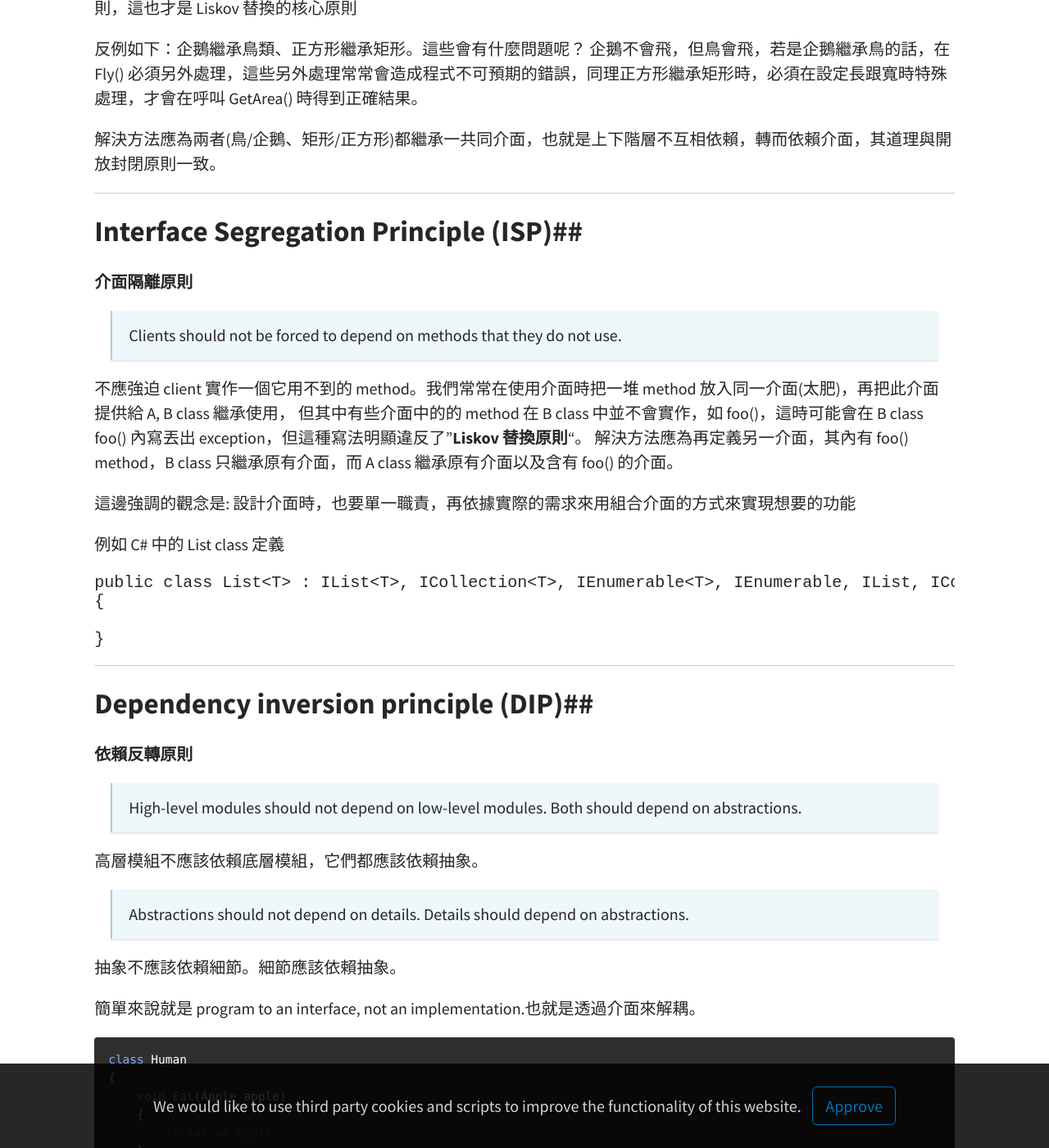
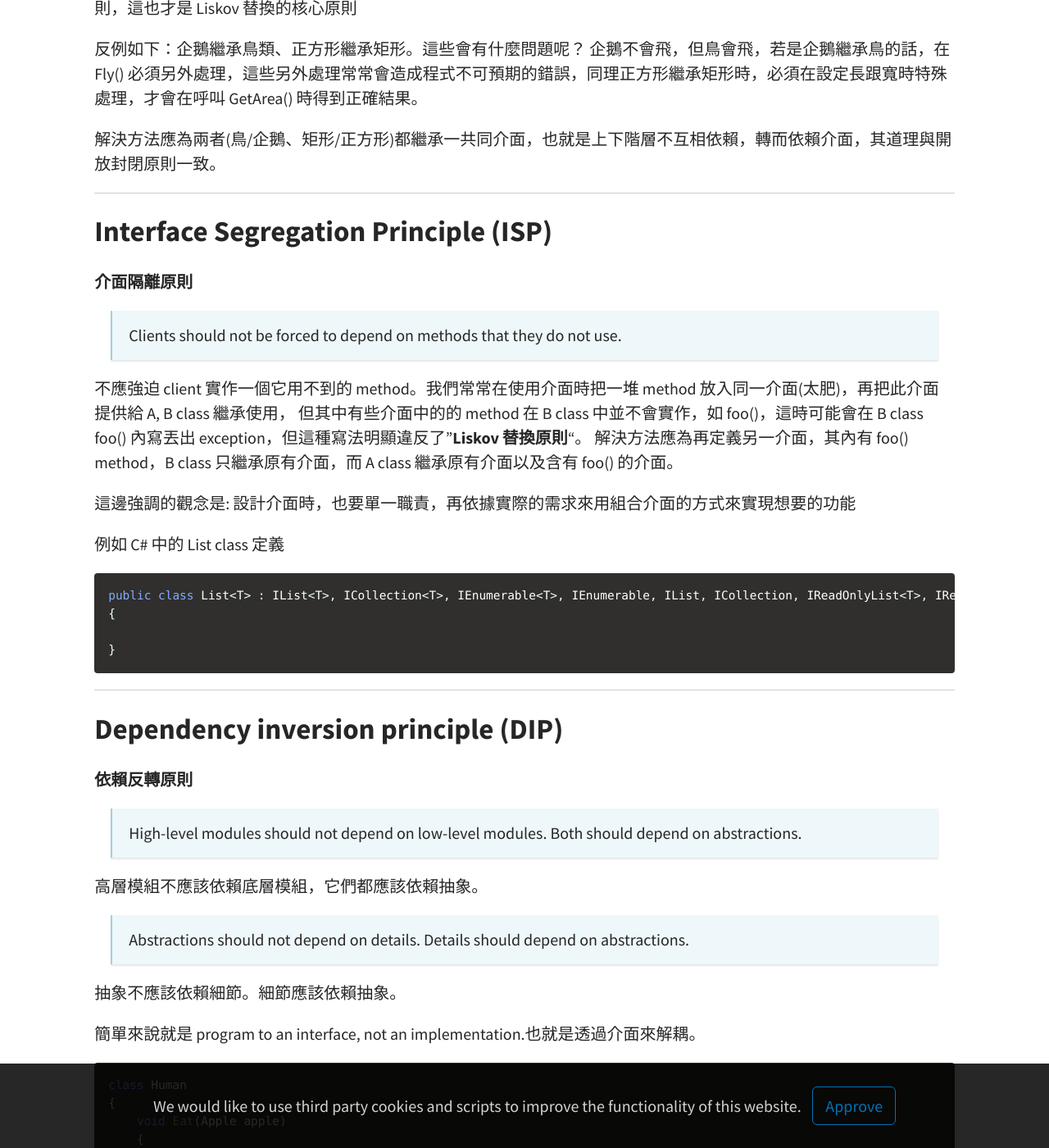
Before and after one commit to Yu-Qiao-Hong/Yu-Qiao-Hong.github.io, a Jekyll site: the page built from _posts/2017-03-12-Design_Principle_SOLID.md, in a window 1280 px wide and 1400 px high, scrolled down 1510 px. Shown: the whole window at 82% size. Built offline with Jekyll 4.4.1, drawn with Linux system fonts in a browser that asks for light colours; some of the changed text lies outside the part shown.

Commit message:
Update 2017-03-12-Design_Principle_SOLID.md

```diff
--- a/_posts/2017-03-12-Design_Principle_SOLID.md
+++ b/_posts/2017-03-12-Design_Principle_SOLID.md
@@ -8,7 +8,7 @@ tags: [Design Pattern]
 
 程式設計上遵循 SOLID 這五項基本原則，可寫出好維護易擴充的程式架構
 
-## Single Responsibility Principle (SRP)##
+## Single Responsibility Principle (SRP)
 
 **單一職責**
 
@@ -20,7 +20,7 @@ tags: [Design Pattern]
 
 ---
 
-## Open Closed Principle (OCP)##
+## Open Closed Principle (OCP)
 
 **開放封閉原則**
 
@@ -33,7 +33,7 @@ tags: [Design Pattern]
 
 ---
 
-## Liskov Substitution Principle (LSP)##
+## Liskov Substitution Principle (LSP)
 
 **Liskov 替換原則**
 
@@ -50,7 +50,7 @@ tags: [Design Pattern]
 
 ---
 
-## Interface Segregation Principle (ISP)##
+## Interface Segregation Principle (ISP)
 
 **介面隔離原則**
 
@@ -64,7 +64,7 @@ tags: [Design Pattern]
 
 例如 C# 中的 List class 定義
 
-~~~C#
+~~~csharp
 public class List<T> : IList<T>, ICollection<T>, IEnumerable<T>, IEnumerable, IList, ICollection, IReadOnlyList<T>, IReadOnlyCollection<T>
 {
 
@@ -73,7 +73,7 @@ public class List<T> : IList<T>, ICollection<T>, IEnumerable<T>, IEnumerable, IL
 
 ---
 
-## Dependency inversion principle (DIP)##
+## Dependency inversion principle (DIP)
 
 **依賴反轉原則**
 
```
